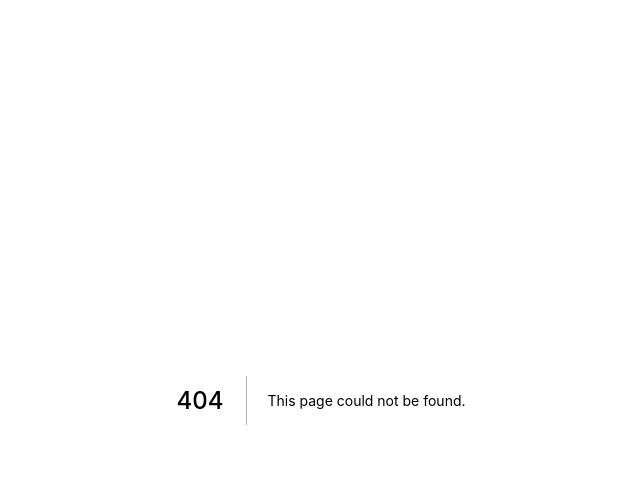
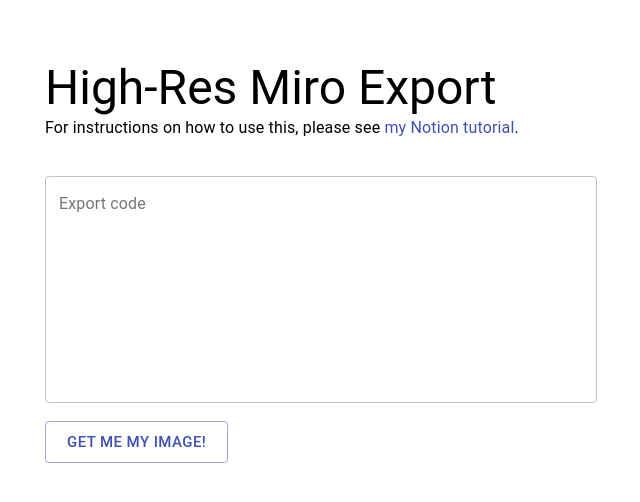
Before and after one commit to ilangleben19/personal-website, a Next.js app: page /med/miro-export in a window 1280 px wide. Before the commit this address had no page. Shown: the top 502 px of the page, without its empty margins (319-959 px from the left). Built offline with nearby package versions, Linux system fonts and the light colour scheme.

Commit message:
Testing a lot of stuff

```diff
--- a/next.config.js
+++ b/next.config.js
@@ -6,6 +6,11 @@
                 destination: 'https://www.notion.so/ianlangleben/MSS-IT-Officer-Platform-Ian-Langleben-99b48d024730485c88f42375f569b9dd',
                 permanent: true,
             },
+            {
+                source: '/med/it-officer-platform',
+                destination: 'https://www.notion.so/ianlangleben/MSS-IT-Officer-Platform-Ian-Langleben-99b48d024730485c88f42375f569b9dd',
+                permanent: true,
+            },
         ];
     },
 };
--- a/pages/_app.tsx
+++ b/pages/_app.tsx
@@ -1,7 +1,13 @@
+import { useEffect } from 'react';
+
 import 'styles/styles.global.css';
 
-function App({ Component, pageProps }) {
+export default function App({ Component, pageProps }) {
+    useEffect(() => {
+        const jssStyles = document.querySelector('#jss-server-side');
+        if (jssStyles)
+            jssStyles.parentElement.removeChild(jssStyles);
+    }, []);
+
     return <Component {...pageProps} />;
 }
-
-export default App;
--- /dev/null
+++ b/pages/_document.tsx
@@ -0,0 +1,34 @@
+import React from 'react';
+import NextDocument from 'next/document';
+
+import { ServerStyleSheet as StyledComponentSheets } from 'styled-components';
+
+import { ServerStyleSheets as MaterialUiServerStyleSheets } from '@material-ui/core/styles';
+
+export default class Document extends NextDocument {
+    static async getInitialProps(ctx) {
+        const styledComponentSheet = new StyledComponentSheets();
+        const materialUiSheets = new MaterialUiServerStyleSheets();
+        const originalRenderPage = ctx.renderPage;
+        try {
+            ctx.renderPage = () => originalRenderPage({
+                enhanceApp: App => props => styledComponentSheet.collectStyles(
+                    materialUiSheets.collect(<App {...props} />),
+                ),
+            });
+            const initialProps = await NextDocument.getInitialProps(ctx);
+            return {
+                ...initialProps,
+                styles: [
+                    <React.Fragment key="styles">
+                        {initialProps.styles}
+                        {materialUiSheets.getStyleElement()}
+                        {styledComponentSheet.getStyleElement()}
+                    </React.Fragment>,
+                ],
+            };
+        } finally {
+            styledComponentSheet.seal();
+        }
+    }
+}
--- /dev/null
+++ b/pages/api/med/miro-export.ts
@@ -0,0 +1,48 @@
+import type { NextApiRequest, NextApiResponse } from 'next';
+
+import puppeteer from 'puppeteer-core';
+import chrome from 'chrome-aws-lambda';
+
+import { Server } from 'socket.io';
+
+export const config = {
+    api: {
+        bodyParser: false,
+    },
+};
+
+export default (req: NextApiRequest, res: NextApiResponse) => {
+    if (!(res.socket as any).server.io) {
+        console.log('Starting socket.io');
+
+        const io = new Server((res.socket as any).server);
+
+        io.on('connection', async socket => {
+            console.log('Connected!');
+
+            socket.on('fetch', async (embedUrl: string) => {
+                const browser = await puppeteer.launch(
+                    process.env.NODE_ENV === 'production'
+                        ? {
+                            args: chrome.args,
+                            executablePath: await chrome.executablePath,
+                            headless: chrome.headless,
+                        }
+                        : {
+                            executablePath: './node_modules/puppeteer/.local-chromium/linux-856583/chrome-linux/chrome',
+                        }
+                );
+                const page = await browser.newPage();
+                console.log('fetching');
+                await page.goto(embedUrl);
+                console.log(`Navigated to ${embedUrl}`);
+                socket.emit('test', await page.content());
+            });
+        });
+
+        (res.socket as any).server.io = io;
+    } else
+        console.log('Socket.io already running!');
+
+    res.end();
+};
--- /dev/null
+++ b/pages/med/miro-export.tsx
@@ -0,0 +1,138 @@
+import { useEffect, useState } from 'react';
+import Head from 'next/head';
+
+import io from 'socket.io-client';
+
+import { Button, CircularProgress, Container, Link, Snackbar, TextField, Typography } from '@material-ui/core';
+import MuiAlert from '@material-ui/lab/Alert';
+import { makeStyles } from '@material-ui/core/styles';
+
+const margin = 60;
+const useStyles = makeStyles({
+    root: {
+        marginTop: margin,
+        marginBottom: margin,
+    },
+    buttonWrapper: {
+        position: 'relative',
+    },
+    progress: {
+        position: 'absolute',
+        top: '50%',
+        left: '50%',
+        marginTop: -12,
+        marginLeft: -12,
+    },
+});
+
+function Alert(props) {
+    return <MuiAlert elevation={6} variant="filled" {...props} />;
+}
+
+export default function MiroExport() {
+    const [code, setCode] = useState('');
+    const [loading, setLoading] = useState(false);
+    const [message, setMessage] = useState('');
+    const [open, setOpen] = useState(false);
+    const [steps, setSteps] = useState<string[]>([]);
+
+    const classes = useStyles();
+
+    const onClose = (_, reason) => {
+        if (reason !== 'clickaway')
+            setOpen(false);
+    };
+
+    const addStep = (step: string) => setSteps(steps => [...steps, step]);
+
+    const onSubmit = () => {
+        setLoading(true);
+        setOpen(false);
+
+        if (code === '') {
+            setMessage('Please enter your Miro export code! See the Notion tutorial for more information.');
+            setLoading(false);
+            setOpen(true);
+            return;
+        }
+
+        const regex = /(http|https):\/\/miro.com\/app\/embed\/([\w.,@?^=%&:/~+#-]*[\w@?^=%&/~+#-])?/g;
+        const matches = code.match(regex);
+        if (!matches?.length) {
+            setMessage('Sorry, that code is invalid! See the Notion tutorial for more information.');
+            setLoading(false);
+            setOpen(true);
+            return;
+        }
+
+        const embedUrl = matches[0];
+
+        addStep('Connecting to server...');
+        fetch('/api/med/miro-export').finally(() => {
+            const socket = io();
+            socket.on('hello', url => console.log(`Returned url is ${url}`));
+            socket.on('test', text => console.log(text));
+            socket.on('connect', () => {
+                socket.emit('fetch', embedUrl);
+            });
+        });
+    };
+
+    return (
+        <>
+            <Head>
+                <title>High-Res Miro Export</title>
+
+                <link rel="shortcut icon" href="https://www.google.com/s2/favicons?domain=miro.com" />
+            </Head>
+
+            <Container className={classes.root} maxWidth="sm">
+                <Snackbar autoHideDuration={6000} open={open} onClose={onClose}>
+                    <Alert onClose={onClose} severity="warning">
+                        {message}
+                    </Alert>
+                </Snackbar>
+
+                <Typography variant="h3">High-Res Miro Export</Typography>
+
+                <Typography variant="body1">
+                    For instructions on how to use this, please see <Link href="https://www.notion.so/ianlangleben/High-Res-Miro-Export-bc62ac9e45594f9d91f42cc01956c944" target="_blank">my Notion tutorial</Link>.
+                </Typography>
+
+                <br /><br />
+
+                <TextField
+                    fullWidth
+                    label="Export code"
+                    multiline
+                    onChange={event => setCode(event.target.value)}
+                    rows={10}
+                    value={code}
+                    variant="outlined"
+                />
+
+                <br /><br />
+
+                <div className={classes.buttonWrapper}>
+                    <Button
+                        color="primary"
+                        disabled={loading}
+                        onClick={onSubmit}
+                        size="large"
+                        variant="outlined"
+                    >Get me my image!</Button>
+                    {loading && <CircularProgress className={classes.progress} size={24} />}
+                </div>
+
+                <br /><br />
+                {(loading && steps.length) ? (
+                    <Typography component="div" variant="body1">
+                        <ul>
+                            {steps.map((step, i) => <li key={i}>{step}</li>)}
+                        </ul>
+                    </Typography>
+                ) : <></>}
+            </Container>
+        </>
+    );
+}
--- a/styles/styles.global.css
+++ b/styles/styles.global.css
@@ -3,9 +3,3 @@
 #__next {
     height: 100%;
 }
-
-body {
-    background-image: linear-gradient(90deg, #2b4d82 0, #2890ac 100%);
-    font-family: 'Barlow', sans-serif;
-    margin: 0;
-}
```
Also changed, not shown: package.json (+8 -0 lines), pages/index.tsx (+8 -0 lines), 2 other files (tests, documents, lock files or other folders).
